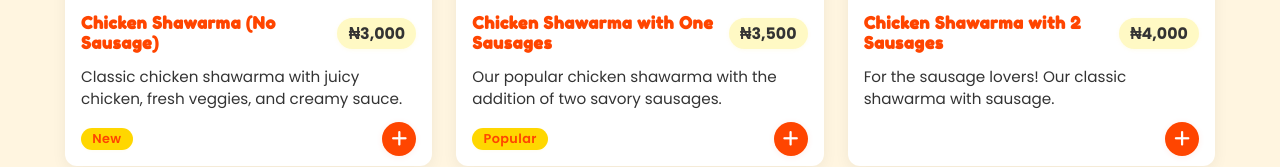
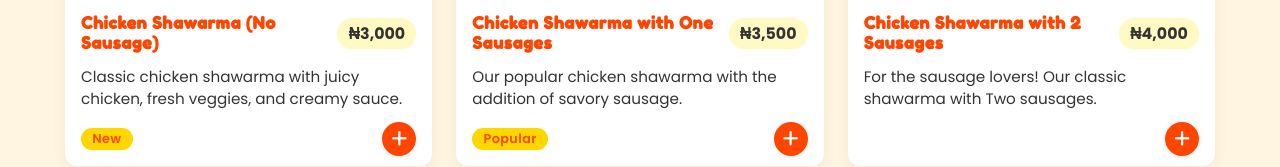
Before and after one commit to Gigx267/Wonder-Mouth-, a plain HTML site: page Menu.html in a window 1280 px wide. Shown: the part 564-731 px from the top of the page. Drawn offline with Linux system fonts and the light colour scheme.

Commit message:
Update Menu.html

```diff
--- a/Menu.html
+++ b/Menu.html
@@ -477,7 +477,7 @@
           <h3 class="menu-item-title">Chicken Shawarma with One Sausages</h3>
           <div class="menu-item-price">₦3,500</div>
         </div>
-        <p class="menu-item-description">Our popular chicken shawarma with the addition of two savory sausages.</p>
+        <p class="menu-item-description">Our popular chicken shawarma with the addition of  savory sausage.</p>
         <div class="menu-item-footer">
           <div class="menu-item-tags">
             <span class="menu-tag">Popular</span>
@@ -496,7 +496,7 @@
           <h3 class="menu-item-title">Chicken Shawarma with 2 Sausages</h3>
           <div class="menu-item-price">₦4,000</div>
         </div>
-        <p class="menu-item-description">For the sausage lovers! Our classic shawarma with  sausage.</p>
+        <p class="menu-item-description">For the sausage lovers! Our classic shawarma with Two sausages.</p>
         <div class="menu-item-footer">
           <div class="menu-item-tags">
 
```
